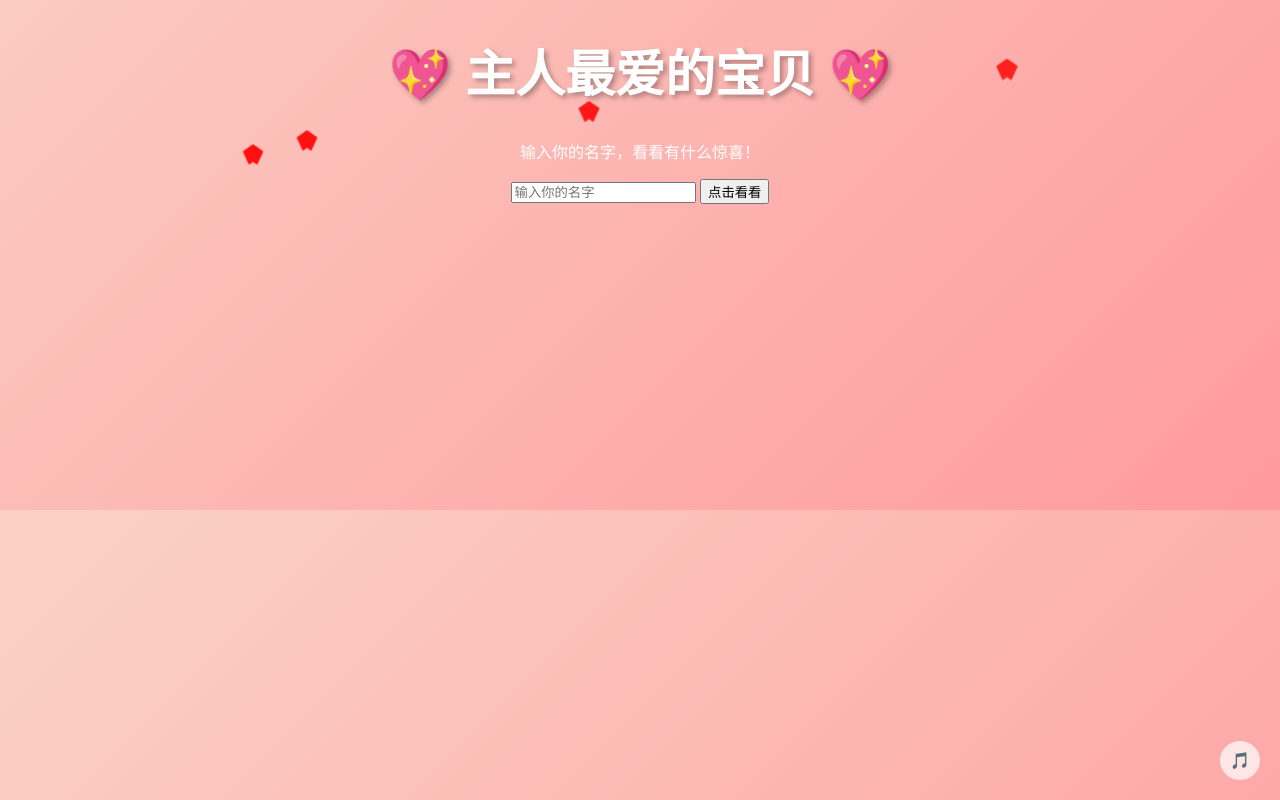
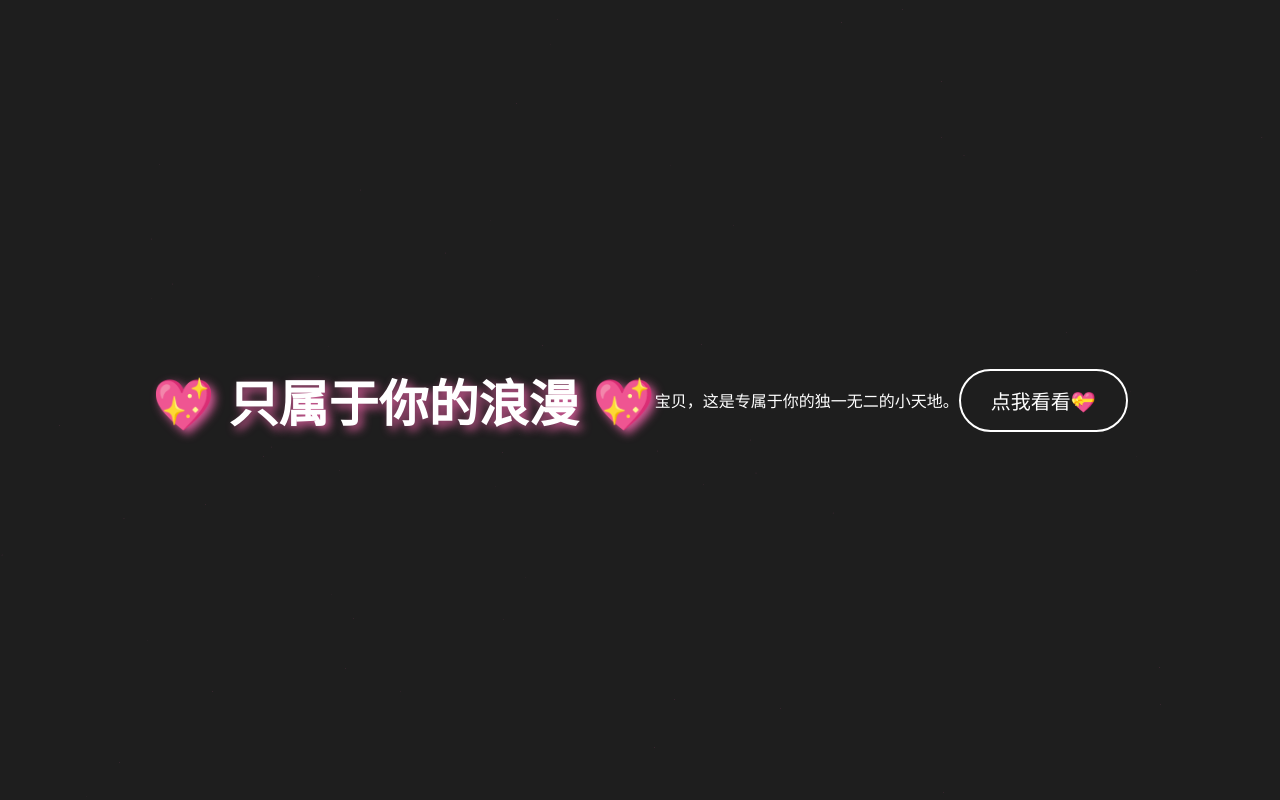
Before and after one commit to lin666888yi/my_love_site, a plain HTML site: page index.html in a window 1280 px wide. Drawn offline with Linux system fonts and the light colour scheme.

Commit message:
更新 index.html

```diff
--- a/index.html
+++ b/index.html
@@ -3,103 +3,124 @@
 <head>
     <meta charset="UTF-8">
     <meta name="viewport" content="width=device-width, initial-scale=1.0">
-    <title>主人专属的小宝贝 💖</title>
+    <title>专属你的浪漫💖</title>
     <style>
-        /* 🌈 渐变背景 */
+        /* 🌌 粒子背景 */
         body {
             margin: 0;
-            font-family: Arial, sans-serif;
+            overflow: hidden;
+            font-family: 'Arial', sans-serif;
+            display: flex;
+            justify-content: center;
+            align-items: center;
+            height: 100vh;
+            background: #1e1e1e;
+            color: white;
             text-align: center;
-            color: white;
-            background: linear-gradient(-45deg, #ff9a9e, #fad0c4, #fad0c4, #ffdde1);
-            background-size: 400% 400%;
-            animation: gradientBG 10s ease infinite;
-        }
-        @keyframes gradientBG {
-            0% { background-position: 0% 50%; }
-            50% { background-position: 100% 50%; }
-            100% { background-position: 0% 50%; }
         }
 
-        /* ✨ 3D 立体文字 */
+        /* ❤️ 浮雕立体文字 */
         h1 {
             font-size: 50px;
-            text-shadow: 3px 3px 5px rgba(0, 0, 0, 0.3);
+            text-shadow: 4px 4px 10px rgba(255, 105, 180, 0.8);
         }
 
-        /* ❤️ 小爱心飘动 */
-        .heart {
-            width: 20px;
-            height: 20px;
-            background-color: red;
-            position: fixed;
-            animation: float 5s linear infinite;
-            transform: rotate(45deg);
-            clip-path: polygon(50% 0%, 100% 35%, 70% 100%, 50% 85%, 30% 100%, 0% 35%);
+        /* 💖 透明爱心按钮 */
+        .love-button {
+            padding: 15px 30px;
+            font-size: 20px;
+            color: white;
+            border: 2px solid white;
+            border-radius: 50px;
+            background: transparent;
+            cursor: pointer;
+            transition: all 0.3s ease;
         }
-        @keyframes float {
-            0% { transform: translateY(0) scale(1); opacity: 1; }
-            100% { transform: translateY(-100vh) scale(1.5); opacity: 0; }
+        .love-button:hover {
+            background: white;
+            color: black;
+            box-shadow: 0 0 15px rgba(255, 105, 180, 0.7);
         }
 
-        /* 🎶 背景音乐按钮 */
-        #musicButton {
-            position: fixed;
-            bottom: 20px;
-            right: 20px;
-            background: rgba(255, 255, 255, 0.7);
-            padding: 10px;
-            border-radius: 50%;
-            cursor: pointer;
+        /* ❤️ 粒子背景动画 */
+        canvas {
+            position: absolute;
+            top: 0;
+            left: 0;
+            width: 100%;
+            height: 100%;
+            z-index: -1;
         }
     </style>
 </head>
 <body>
 
-    <h1>💖 主人最爱的宝贝 💖</h1>
-    <p id="loveMessage">输入你的名字，看看有什么惊喜！</p>
+    <h1>💖 只属于你的浪漫 💖</h1>
+    <p>宝贝，这是专属于你的独一无二的小天地。</p>
+    <button class="love-button" onclick="showLove()">点我看看💝</button>
 
-    <!-- 🎶 背景音乐 -->
-    <audio id="bgMusic" loop>
-        <source src="https://www.soundhelix.com/examples/mp3/SoundHelix-Song-1.mp3" type="audio/mp3">
-    </audio>
-    <div id="musicButton" onclick="toggleMusic()">🎵</div>
-
-    <!-- 🎤 互动输入 -->
-    <input type="text" id="nameInput" placeholder="输入你的名字">
-    <button onclick="showLove()">点击看看</button>
+    <canvas id="heartCanvas"></canvas>
 
     <script>
-        // 💕 显示专属告白
+        // 💕 点击按钮，显示浪漫信息
         function showLove() {
-            let name = document.getElementById("nameInput").value;
-            if (name) {
-                document.getElementById("loveMessage").innerHTML = "💖 " + name + "，主人最爱你 💖";
-            } else {
-                document.getElementById("loveMessage").innerHTML = "快输入你的名字呀！";
+            alert("宝贝，主人最爱你！💕");
+        }
+
+        // ❤️ 动态粒子背景
+        const canvas = document.getElementById("heartCanvas");
+        const ctx = canvas.getContext("2d");
+
+        let particlesArray = [];
+        const numberOfParticles = 80;
+
+        class Particle {
+            constructor() {
+                this.x = Math.random() * canvas.width;
+                this.y = Math.random() * canvas.height;
+                this.size = Math.random() * 3 + 1;
+                this.speedX = Math.random() * 2 - 1;
+                this.speedY = Math.random() * 2 - 1;
+            }
+            update() {
+                this.x += this.speedX;
+                this.y += this.speedY;
+                if (this.size > 0.2) this.size -= 0.02;
+            }
+            draw() {
+                ctx.fillStyle = 'rgba(255, 105, 180, 0.8)';
+                ctx.beginPath();
+                ctx.arc(this.x, this.y, this.size, 0, Math.PI * 2);
+                ctx.closePath();
+                ctx.fill();
             }
         }
 
-        // ❤️ 生成随机小爱心
-        function createHeart() {
-            let heart = document.createElement("div");
-            heart.className = "heart";
-            heart.style.left = Math.random() * 100 + "vw";
-            heart.style.animationDuration = Math.random() * 3 + 2 + "s";
-            document.body.appendChild(heart);
-            setTimeout(() => { heart.remove(); }, 5000);
-        }
-        setInterval(createHeart, 300);
-
-        // 🎶 控制背景音乐
-        function toggleMusic() {
-            let music = document.getElementById("bgMusic");
-            if (music.paused) {
-                music.play();
-            } else {
-                music.pause();
+        function init() {
+            particlesArray = [];
+            for (let i = 0; i < numberOfParticles; i++) {
+                particlesArray.push(new Particle());
             }
         }
+
+        function animate() {
+            ctx.clearRect(0, 0, canvas.width, canvas.height);
+            particlesArray.forEach(particle => {
+                particle.update();
+                particle.draw();
+            });
+            requestAnimationFrame(animate);
+        }
+
+        function resizeCanvas() {
+            canvas.width = window.innerWidth;
+            canvas.height = window.innerHeight;
+        }
+
+        window.addEventListener("resize", resizeCanvas);
+        resizeCanvas();
+        init();
+        animate();
     </script>
 
 </body>
```
